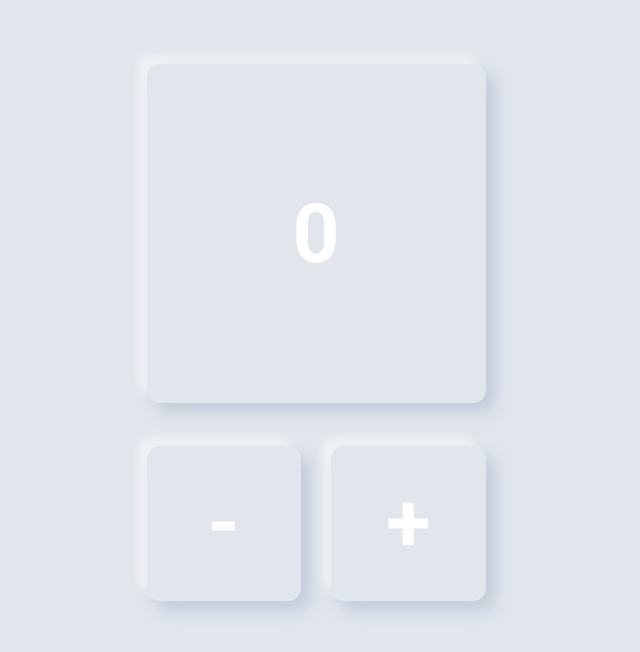
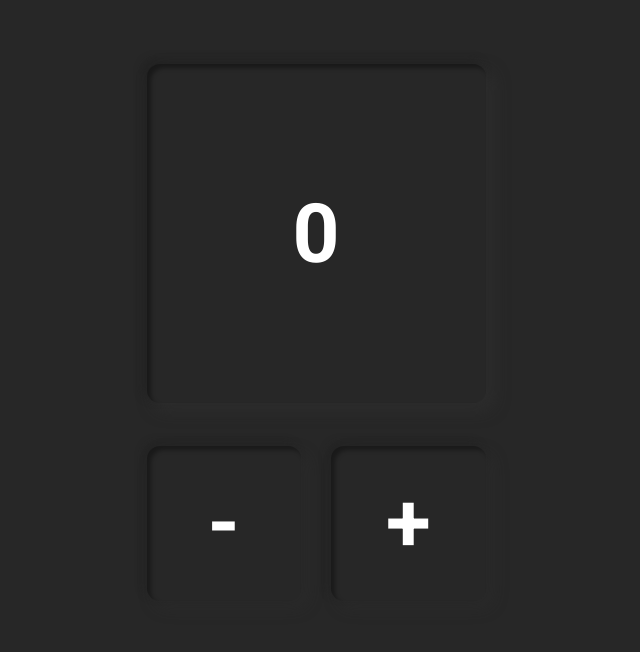
Before and after one commit to mathiasmichaelweiss/counter_1, a plain HTML site: page index.html in a window 1280 px wide. Shown: the part 188-840 px from the top of the page, without its empty margins (404-1044 px from the left). Drawn offline with Linux system fonts and the light colour scheme.

Commit message:
counter(newColor)

```diff
--- a/css/style.css
+++ b/css/style.css
@@ -89,7 +89,7 @@ body {
     font-family: 'Roboto', sans-serif;
     font-size: 82px;
     font-weight: 700;
-    background-color: #E1E6EC;
+    background: #272727;
     color: #fff;
     width: 1440px;
     height: 1024px;
@@ -106,8 +106,8 @@ body {
     margin: 0 auto;
     width: 339px;
     height: 339px;
-    background: #E1E6EC;
-    box-shadow: 9px 9px 16px rgba(163, 177, 198, 0.5), -9px -9px 9px rgba(255, 255, 255, 0.51);
+    background: #272727;
+    box-shadow: 7px 7px 16px rgba(51, 51, 51, 0.5), -4px -4px 9px rgba(30, 30, 30, 0.51), inset 4px 4px 4px rgba(4, 4, 4, 0.37);
     border-radius: 13px;
 }
 
@@ -116,6 +116,9 @@ body {
     top: 38%;
     width: 100%;
     text-align: center;
+    -moz-user-select: none;
+    -khtml-user-select: none;
+    user-select: none;
 }
 
 .btns {
@@ -128,8 +131,8 @@ body {
 .minus {
     width: 155px;
     height: 155px;
-    background: #E1E6EC;
-    box-shadow: 9px 9px 16px rgba(163, 177, 198, 0.5), -9px -9px 9px rgba(255, 255, 255, 0.51);
+    background: #272727;
+    box-shadow: 7px 7px 16px rgba(51, 51, 51, 0.3), -4px -4px 9px rgba(30, 30, 30, 0.3), inset 4px 4px 4px rgba(4, 4, 4, 0.35);
     border-radius: 13px;
     text-align: center;
     cursor: pointer;
@@ -138,8 +141,8 @@ body {
 .plus {
     width: 155px;
     height: 155px;
-    background: #E1E6EC;
-    box-shadow: 9px 9px 16px rgba(163, 177, 198, 0.5), -9px -9px 9px rgba(255, 255, 255, 0.51);
+    background: #272727;
+    box-shadow: 7px 7px 16px rgba(51, 51, 51, 0.3), -4px -4px 9px rgba(30, 30, 30, 0.3), inset 4px 4px 4px rgba(4, 4, 4, 0.35);
     border-radius: 13px;
     margin-left: 30px;
     text-align: center;
@@ -164,16 +167,14 @@ body {
 
 
 .minus:active {
-    width: 155px;
-    height: 155px;
-    box-shadow: 7px 7px 16px rgba(163, 177, 198, 0.3), -4px -4px 9px rgba(255, 255, 255, 0.3), inset 4px 4px 4px rgba(163, 177, 198, 0.35);
+    background: #272727;
+    box-shadow: 7px 7px 16px rgba(51, 51, 51, 0.3), -4px -4px 9px rgba(30, 30, 30, 0.3), inset -4px -4px 4px rgba(0, 0, 0, 0.09), inset 4px 4px 4px rgba(4, 4, 4, 0.35);
     border-radius: 13px;
 }
 
 .plus:active {
-    width: 155px;
-    height: 155px;
-    box-shadow: 7px 7px 16px rgba(163, 177, 198, 0.3), -4px -4px 9px rgba(255, 255, 255, 0.3), inset 4px 4px 4px rgba(163, 177, 198, 0.35);
+    background: #272727;
+    box-shadow: 7px 7px 16px rgba(51, 51, 51, 0.3), -4px -4px 9px rgba(30, 30, 30, 0.3), inset -4px -4px 4px rgba(0, 0, 0, 0.09), inset 4px 4px 4px rgba(4, 4, 4, 0.35);
     border-radius: 13px;
 
 }
```
